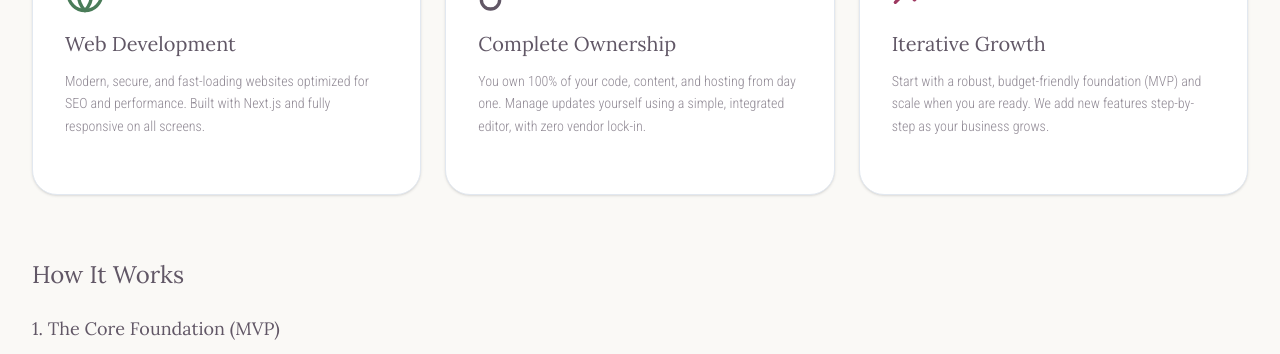
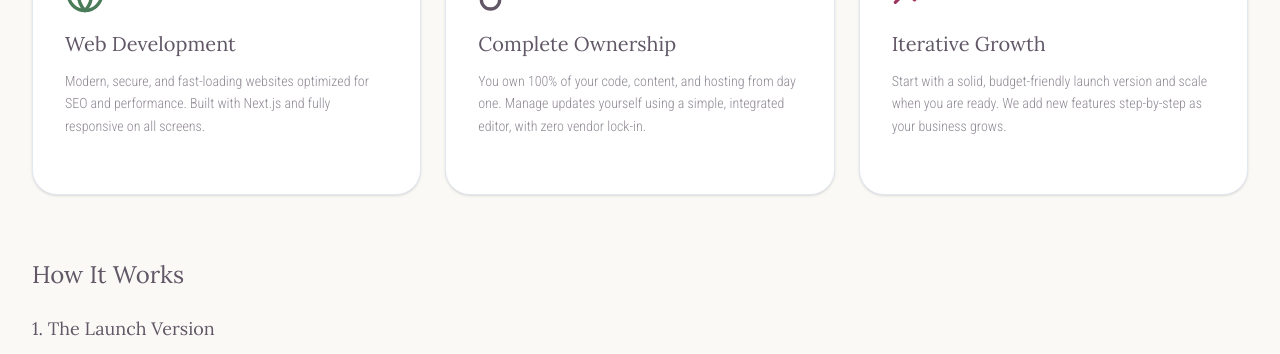
Before and after one commit to xiaoniuniu89/niu-ie, a Next.js app: page /web in a window 1280 px wide. Shown: the part 596-950 px from the top of the page. Built offline with nearby package versions, Linux system fonts and the light colour scheme.

Commit message:
chore: remove mvp wordage

```diff
--- a/app/(site)/web/page.tsx
+++ b/app/(site)/web/page.tsx
@@ -28,7 +28,7 @@ const services = [
     icon: TrendingUp,
     title: "Iterative Growth",
     description:
-      "Start with a robust, budget-friendly foundation (MVP) and scale when you are ready. We add new features step-by-step as your business grows.",
+      "Start with a solid, budget-friendly launch version and scale when you are ready. We add new features step-by-step as your business grows.",
     color: "#9d3860",
   },
 ];
@@ -92,7 +92,7 @@ export default function WebPage() {
         <h2 className="font-serif text-2xl text-foreground mb-6">How It Works</h2>
         <div className="space-y-6 font-condensed font-light text-foreground/80 leading-relaxed">
           <div>
-            <h3 className="font-serif text-lg text-foreground mb-2">1. The Core Foundation (MVP)</h3>
+            <h3 className="font-serif text-lg text-foreground mb-2">1. The Launch Version</h3>
             <p>We define and build a high-quality initial version that covers your immediate needs. This gets your brand online quickly and cleanly without large upfront design fees.</p>
           </div>
           <div>
```
